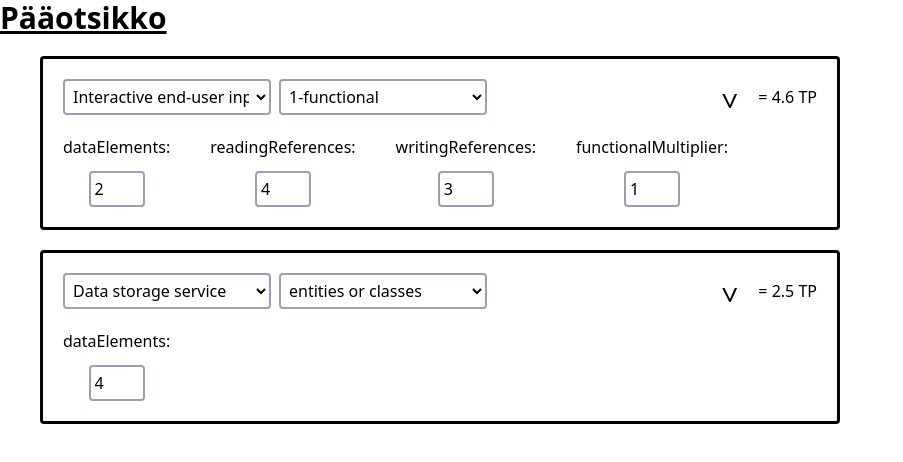
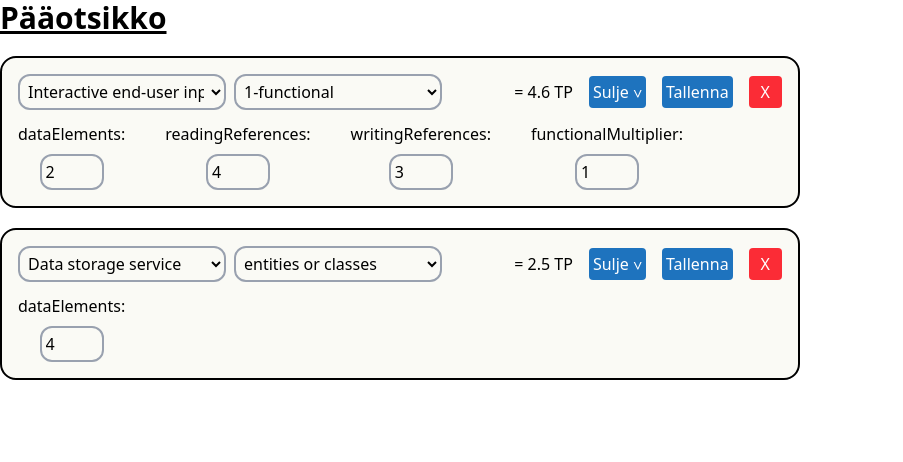
Before and after one commit to fisma-benefit-app/benefit-app, a React (Vite) app in the folder frontend/: page / in a window 1280 px wide. Shown: the top 462 px of the page, without its empty margins (0-903 px from the left). Built offline with nearby package versions, Linux system fonts and the light colour scheme.

Commit message:
feat: develop calculation row closer to figma design

```diff
--- /dev/null
+++ b/frontend/src/api/apiCalls.ts
@@ -0,0 +1,14 @@
+//todo implement api calls for creating, saving, deleting calcualtion row data
+
+const deleteCalculationRow = async () => {
+    console.log("Clicking me should delete this row!");
+}
+
+const saveCalculationRow = async () => {
+    console.log("Clicking me should save this row!");
+}
+
+export {
+    deleteCalculationRow,
+    saveCalculationRow
+}
--- a/frontend/src/components/FunctionalClassComponent.tsx
+++ b/frontend/src/components/FunctionalClassComponent.tsx
@@ -2,12 +2,8 @@ import { useState } from "react";
 import * as React from "react";
 import { classNameOptions } from "../lib/fc-constants.ts";
 import { TGenericComponent } from "../lib/types.ts";
-import {
-  getCalculateFuntion,
-  getComponentTypeOptions,
-  getEmptyComponent,
-  getResetedComponentWithClassName,
-} from "../lib/fc-service-functions.ts";
+import { deleteCalculationRow, saveCalculationRow } from "../api/apiCalls.ts";
+import { getCalculateFuntion, getComponentTypeOptions, getEmptyComponent, getResetedComponentWithClassName } from "../lib/fc-service-functions.ts";
 
 type FunctionalClassComponentProps = {
   componentProp: TGenericComponent;
@@ -42,16 +38,16 @@ export default function FunctionalClassComponent({ componentProp }: FunctionalCl
   };
 
   return (
-    <form onSubmit={(e) => e.preventDefault()} className="flex flex-col gap-5 border-3 my-5 rounded w-[800px] mx-10 p-5">
+    <form onSubmit={(e) => e.preventDefault()} className="flex flex-col gap-3 border-2 bg-[#fafaf5] my-5 rounded-2xl w-[800px] p-4">
       <div className="flex items-center justify-between">
         <div className="flex gap-2 items-center">
           <select
             id="functionalClassSelection"
             value={component.className || ""}
             onChange={handleClassNameChange}
-            className="w-52 border-2 border-gray-400 rounded p-1"
+            className="w-52 border-2 border-gray-400 rounded-xl p-1"
           >
-            <option key="empty" disabled value="">Valitse toimintoluokka</option>
+            <option disabled value="">Valitse toimintoluokka</option>
             {classNameOptions.map((className) => {
               return (
                 <option key={className} value={className}>
@@ -66,10 +62,10 @@ export default function FunctionalClassComponent({ componentProp }: FunctionalCl
               id="functionalClassTypeOption"
               value={component.componentType || ""}
               onChange={handleOptionTypeChange}
-              className="w-52 border-2 border-gray-400 rounded p-1"
+              className="w-52 border-2 border-gray-400 rounded-xl p-1"
             >
-              <option key="empty" disabled value="">Valitse toimintotyyppi</option>
-              <option key="empty" value="">Ei tyyppiä</option>
+              <option disabled value="">Valitse toimintotyyppi</option>
+              <option value="">Ei tyyppiä</option>
               {componentTypeOptions.map((option) => {
                 return (
                   <option key={option} value={option}>
@@ -81,25 +77,38 @@ export default function FunctionalClassComponent({ componentProp }: FunctionalCl
           )}
         </div>
 
-        <div className="flex gap-5 items-center">
+        <div className="flex gap-4 items-center">
+          <p>= {points} TP</p>
+
           {/* Only show collapse button if class for row is selected */}
           {component.className && (
             <button
               onClick={() => setIsCollapsed((prev) => !prev)}
-              className="font-medium cursor-pointer"
+              className="flex text-white p-1 rounded items-center cursor-pointer gap-1 bg-[#1e73be]"
             >
-              <span className={`inline-block text-3xl ${isCollapsed ? "rotate-180" : "rotate-0"} transition-transform duration-300`}>
+              {isCollapsed ? "Sulje" : "Avaa"}
+              <span className={`inline-block text-1xl ${isCollapsed ? "rotate-180" : "rotate-0"} transition-transform duration-300`}>
                 ^
               </span>
             </button>
           )}
-
-          <p>= {points} TP</p>
+          <button
+            className="text-white p-1 rounded bg-[#1e73be]"
+            onClick={saveCalculationRow}
+          >
+            Tallenna
+          </button>
+          <button
+            className="bg-red-500 text-white py-1 px-3 rounded"
+            onClick={deleteCalculationRow}
+          >
+            X
+          </button>
         </div>
       </div>
 
       {/* The rest of the options are only rendered if row has a selected type and it is collapsed */}
-      {component.componentType && isCollapsed && (
+      {component.className && isCollapsed && (
         <div className="flex gap-10">
           {Object.entries(component)
             .filter(
@@ -108,9 +117,10 @@ export default function FunctionalClassComponent({ componentProp }: FunctionalCl
                 value !== null,
             )
             .map(([key, value]) => (
-              <div key={key} className="flex flex-col gap-3 items-center">
+              <div key={key} className="flex flex-col gap-2 items-center">
                 <label htmlFor={key}>{key}:</label>
                 <input
+                  className="w-16 border-2 border-gray-400 p-1 rounded-xl"
                   id={key}
                   type="number"
                   value={value as number}
@@ -120,7 +130,6 @@ export default function FunctionalClassComponent({ componentProp }: FunctionalCl
                       [key]: e.target.value,
                     }))
                   }
-                  className="w-14 border-2 border-gray-400 rounded p-1"
                 />
               </div>
             ))}
```
